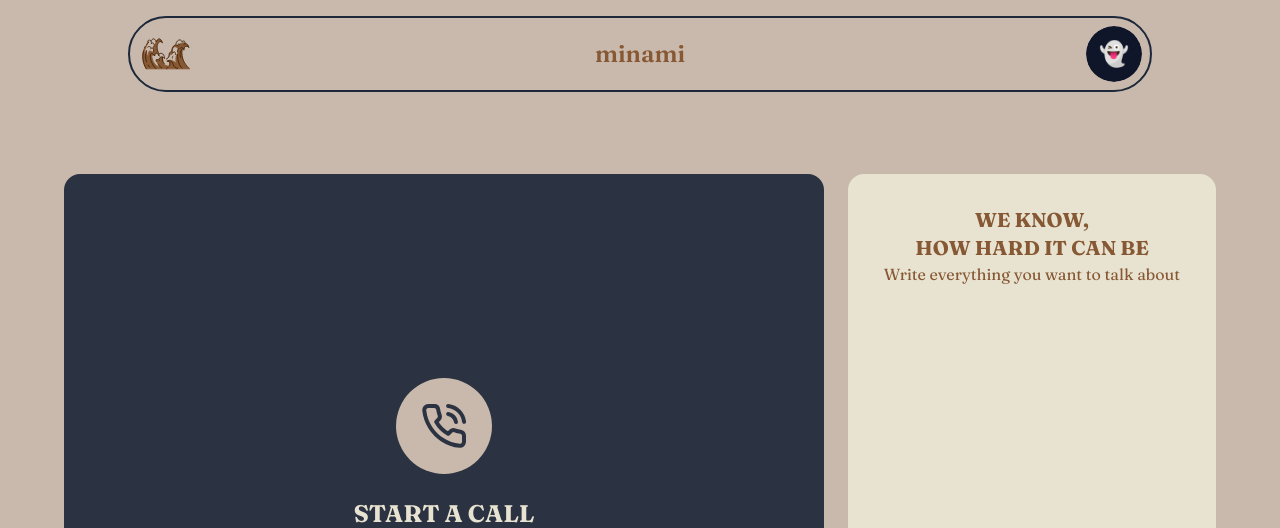
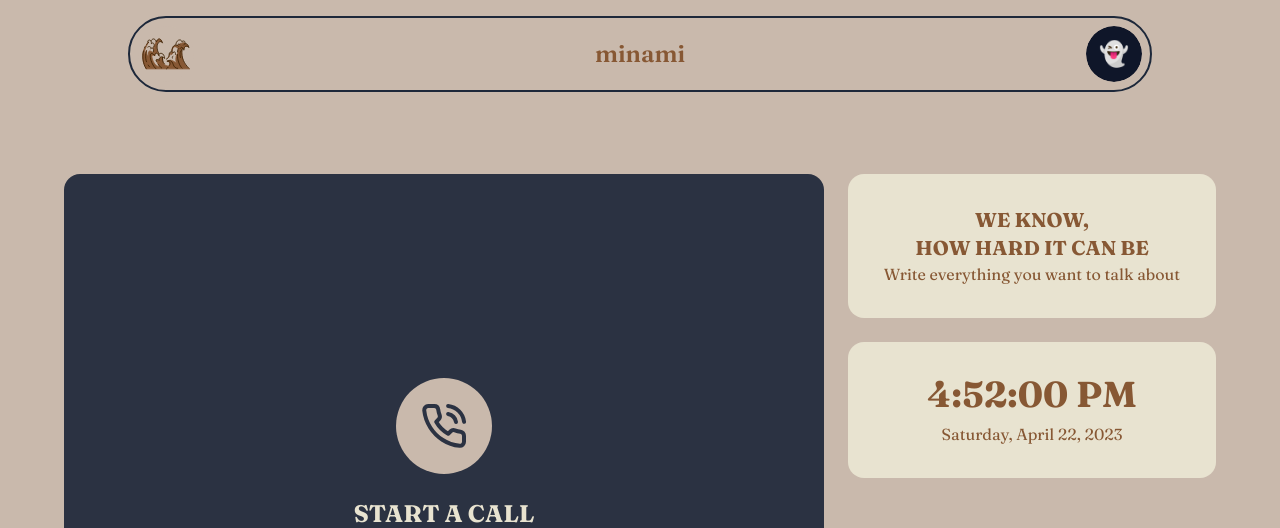
Before and after one commit to officialpiyush/minami, a Next.js app: page /therapist/talk in a window 1280 px wide. Shown: the top 528 px of the page. Built offline with nearby package versions, Linux system fonts and the light colour scheme; no server answers; a web font is replaced by a local one.

Commit message:
feat: add timer on call page

```diff
--- a/app/therapist/talk/page.tsx
+++ b/app/therapist/talk/page.tsx
@@ -1,8 +1,20 @@
 "use client";
 
+import dayjs from "dayjs";
 import { PhoneCall } from "lucide-react";
+import { useEffect, useState } from "react";
 
 export default function TherapistTalk() {
+  const [timeNow, setTimeNow] = useState(dayjs().format("h:mm:ss A"));
+
+  useEffect(() => {
+    const interval = setInterval(() => {
+      setTimeNow(dayjs().format("h:mm:ss A"));
+    }, 1000);
+
+    return () => clearInterval(interval);
+  }, []);
+
   return (
     <div className="h-full flex flex-1 flex-col justify-center">
       <div className="h-[70vh] py8 w-full grid grid-cols-12 gap-6">
@@ -16,6 +28,7 @@ export default function TherapistTalk() {
         </div>
 
         <div className="col-span-4">
+          <div className="flex flex-col gap-6">
             <div className="p-8 bg-[#e8e3d0] rounded-2xl h-full flex flex-col justify-centr gap-4">
               <div>
                 <div className="uppercase text-center text-xl font-bold">
@@ -28,6 +41,18 @@ export default function TherapistTalk() {
                 </div>
               </div>
             </div>
+
+            <div className="p-8 bg-[#e8e3d0] rounded-2xl h-full flex flex-col justify-centr gap-4">
+              <div className="flex flex-col gap-2">
+                <div className="uppercase text-center text-4xl font-bold">
+                  {timeNow}
+                </div>
+                <div className=" text-opacity-40 text-center">
+                  {dayjs().format("dddd, MMMM D, YYYY")}
+                </div>
+              </div>
+            </div>
+          </div>
         </div>
       </div>
     </div>
```
Lines whose indentation alone changed are shown as unchanged.
